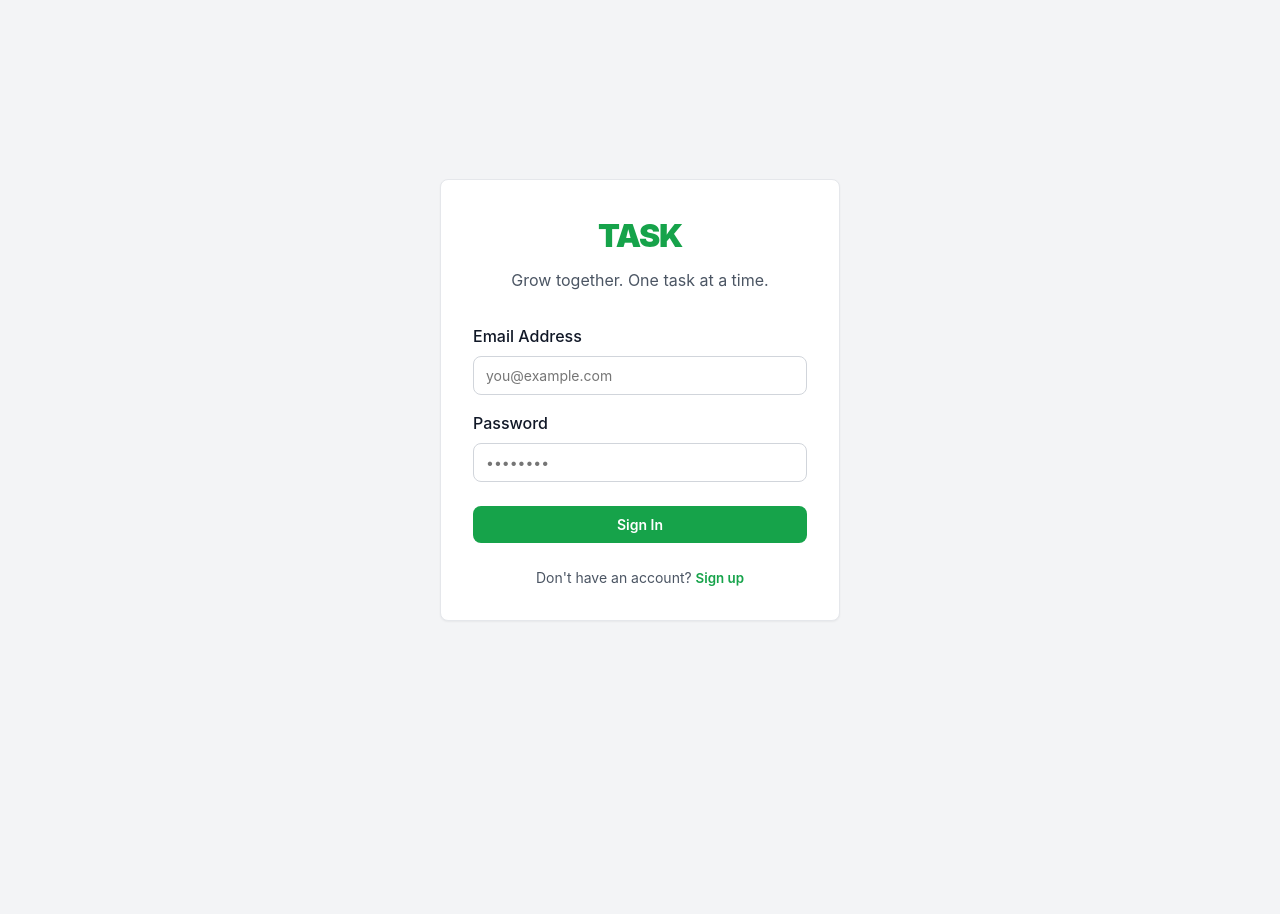
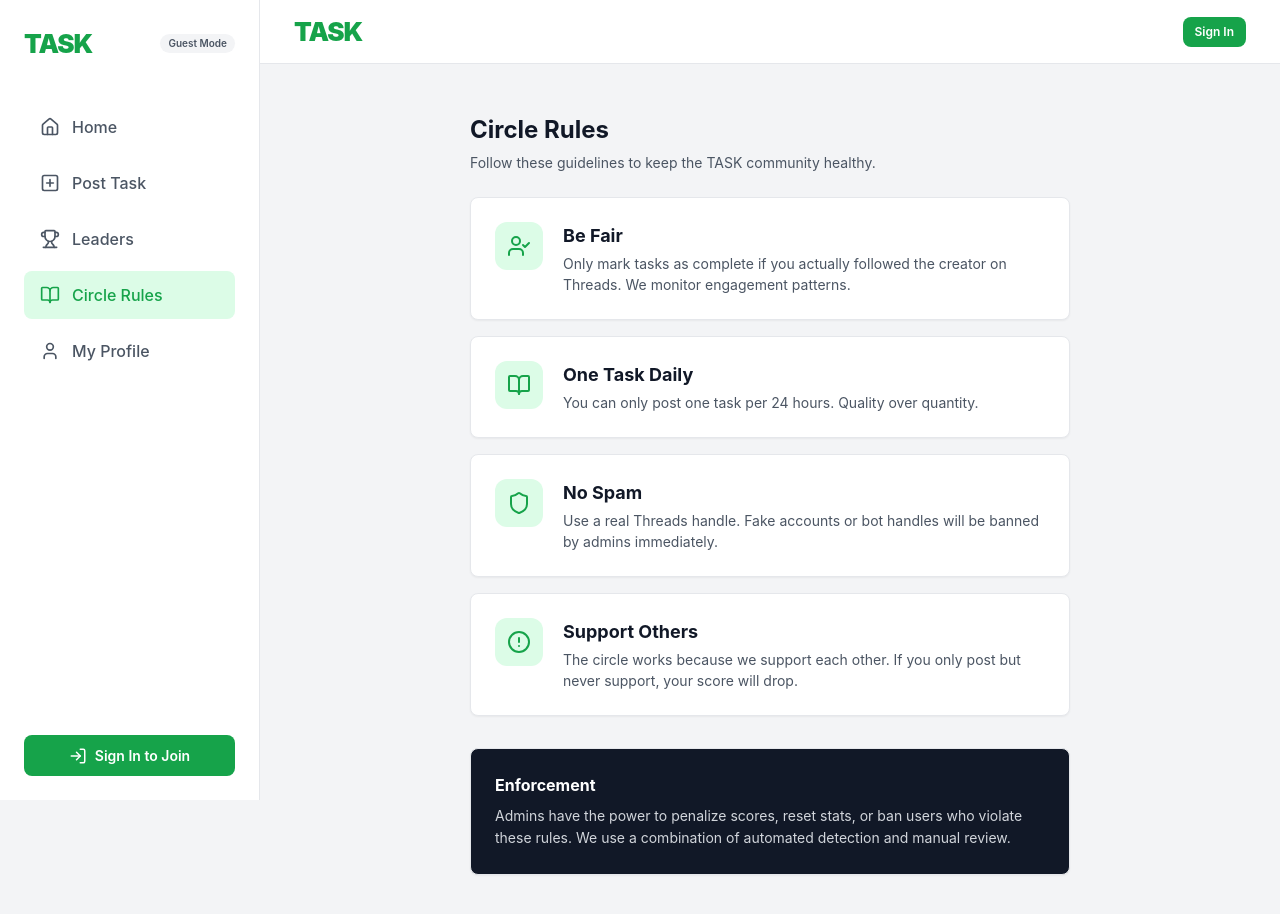
Before and after one commit to authorexhateyou-boop/Task-app, a React (Vite) app: page /rules in a window 1280 px wide. Before the commit this address led to /login. Shown: the top 914 px of the page. Before the commit the page ends 800 px from the top, so only its background shows below. Built offline with nearby package versions, Linux system fonts and the light colour scheme; no server answers.

Commit message:
feat: admin controls, guest mode, rules page, and UX improvements

```diff
--- a/src/App.tsx
+++ b/src/App.tsx
@@ -7,6 +7,7 @@ import Profile from './pages/Profile';
 import Leaderboard from './pages/Leaderboard';
 import PostTask from './pages/PostTask';
 import Admin from './pages/Admin';
+import Rules from './pages/Rules';
 import { AuthProvider } from './contexts/AuthContext';
 
 function App() {
@@ -38,6 +39,7 @@ function App() {
             <Route path="profile" element={<Profile />} />
             <Route path="leaderboard" element={<Leaderboard />} />
             <Route path="admin" element={<Admin />} />
+            <Route path="rules" element={<Rules />} />
             <Route path="*" element={<Navigate to="/" />} />
           </Route>
         </Routes>
--- a/src/components/Layout.tsx
+++ b/src/components/Layout.tsx
@@ -1,5 +1,5 @@
-import { Outlet, NavLink, Link, Navigate } from 'react-router-dom';
-import { Home, PlusSquare, User, Trophy, ShieldCheck } from 'lucide-react';
+import { Outlet, NavLink, Link, Navigate, useLocation } from 'react-router-dom';
+import { Home, PlusSquare, User, Trophy, ShieldCheck, BookOpen, LogIn } from 'lucide-react';
 import { useAuth } from '../contexts/AuthContext';
 import { useState, useEffect } from 'react';
 import { db } from '../lib/firebase';
@@ -7,6 +7,7 @@ import { doc, updateDoc } from 'firebase/firestore';
 
 export default function Layout() {
   const { currentUser, userData, isAdmin } = useAuth();
+  const location = useLocation();
   const [showSetup, setShowSetup] = useState(false);
   const [username, setUsername] = useState('');
   const [handle, setHandle] = useState('');
@@ -41,8 +42,9 @@ export default function Layout() {
     }
   };
 
-
-  if (!currentUser) {
+  // Auth Guard for specific routes in Guest Mode
+  const restrictedRoutes = ['/post', '/profile', '/admin'];
+  if (!currentUser && restrictedRoutes.includes(location.pathname)) {
     return <Navigate to="/login" />;
   }
 
@@ -50,8 +52,9 @@ export default function Layout() {
     <div className="app-layout">
       {/* Desktop Sidebar */}
       <aside className="sidebar">
-        <div className="sidebar-logo">
+        <div className="sidebar-logo" style={{ display: 'flex', alignItems: 'center', justifyContent: 'space-between' }}>
           <Link to="/" className="logo">TASK</Link>
+          {!currentUser && <span className="badge badge-gray" style={{ fontSize: '10px' }}>Guest Mode</span>}
         </div>
         <nav className="sidebar-nav">
           <NavLink to="/" className="sidebar-nav-item">
@@ -63,6 +66,9 @@ export default function Layout() {
           <NavLink to="/leaderboard" className="sidebar-nav-item">
             <Trophy size={20} /> Leaders
           </NavLink>
+          <NavLink to="/rules" className="sidebar-nav-item">
+            <BookOpen size={20} /> Circle Rules
+          </NavLink>
           {isAdmin && (
             <NavLink to="/admin" className="sidebar-nav-item">
               <ShieldCheck size={20} /> Admin
@@ -73,7 +79,7 @@ export default function Layout() {
           </NavLink>
         </nav>
 
-        {userData && (
+        {currentUser && userData ? (
           <Link to="/profile" style={{ marginTop: 'auto', display: 'flex', alignItems: 'center', gap: '12px', padding: '12px', borderRadius: 'var(--radius-md)', backgroundColor: 'var(--neutral-100)', textDecoration: 'none' }}>
             <div className="avatar avatar-sm" style={{ backgroundColor: 'var(--primary)', color: 'white' }}>
               {userData.username?.charAt(0).toUpperCase()}
@@ -83,17 +89,25 @@ export default function Layout() {
               <div style={{ fontSize: '12px', color: 'var(--neutral-600)' }}>{userData.threadsHandle}</div>
             </div>
           </Link>
+        ) : (
+          <Link to="/login" className="btn-primary" style={{ marginTop: 'auto', gap: '8px' }}>
+             <LogIn size={18} /> Sign In to Join
+          </Link>
         )}
       </aside>
 
       <div className="main-wrapper">
         {/* Mobile Top Header */}
-        <header className="header">
+        <header className="header" style={{ display: 'block' }}>
           <div className="container header-content">
             <Link to="/" className="logo">TASK</Link>
-            {userData && (
+            {currentUser && userData ? (
               <Link to="/profile" className="avatar avatar-sm" style={{ backgroundColor: 'var(--primary)', color: 'white' }}>
                 {userData.username?.charAt(0).toUpperCase()}
+              </Link>
+            ) : (
+              <Link to="/login" className="btn-primary" style={{ padding: '6px 12px', fontSize: '12px' }}>
+                Sign In
               </Link>
             )}
           </div>
@@ -117,12 +131,10 @@ export default function Layout() {
             <Trophy size={22} />
             Leaders
           </NavLink>
-          {isAdmin && (
-            <NavLink to="/admin" className="nav-item">
-              <ShieldCheck size={22} />
-              Admin
-            </NavLink>
-          )}
+          <NavLink to="/rules" className="nav-item">
+            <BookOpen size={22} />
+            Rules
+          </NavLink>
           <NavLink to="/profile" className="nav-item">
             <User size={22} />
             Profile
--- a/src/pages/Admin.tsx
+++ b/src/pages/Admin.tsx
@@ -52,6 +52,24 @@ export default function Admin() {
     }
   };
 
+  const resetStats = async (uid: string) => {
+    const confirm = window.confirm('Are you sure you want to RESET all stats for this user to zero?');
+    if (!confirm) return;
+
+    try {
+      await updateDoc(doc(db, 'users', uid), {
+        taskScore: 0,
+        tasksPosted: 0,
+        tasksCompleted: 0,
+        streak: 0
+      });
+      alert('User stats reset to zero');
+    } catch (e) {
+      console.error(e);
+      alert('Failed to reset stats');
+    }
+  };
+
   if (!isAdmin) {
     return <Navigate to="/" />;
   }
@@ -91,6 +109,13 @@ export default function Admin() {
                 </button>
                 <button
                   className="btn-secondary"
+                  style={{ padding: '6px 12px', color: 'var(--neutral-600)' }}
+                  onClick={() => resetStats(user.uid)}
+                >
+                  Reset Stats
+                </button>
+                <button
+                  className="btn-secondary"
                   style={{ padding: '6px 12px', color: 'var(--danger)', borderColor: 'var(--danger-bg)' }}
                   onClick={() => deleteUserRecord(user.uid)}
                 >
--- a/src/pages/Home.tsx
+++ b/src/pages/Home.tsx
@@ -1,9 +1,9 @@
-import { CheckCircle, ExternalLink, Trash2, User as UserIcon, Heart, Trophy } from 'lucide-react';
+import { CheckCircle, ExternalLink, Trash2, User as UserIcon, Heart, Trophy, LogIn } from 'lucide-react';
 import { useState, useEffect } from 'react';
 import { db } from '../lib/firebase';
 import { collection, query, orderBy, onSnapshot, doc, updateDoc, increment, deleteDoc, limit } from 'firebase/firestore';
 import { useAuth } from '../contexts/AuthContext';
-import { Link } from 'react-router-dom';
+import { Link, useNavigate } from 'react-router-dom';
 
 interface Task {
   id: string;
@@ -16,7 +16,8 @@ interface Task {
 }
 
 export default function Home() {
-  const { userData } = useAuth();
+  const { userData, currentUser } = useAuth();
+  const navigate = useNavigate();
   const [tasks, setTasks] = useState<Task[]>([]);
   const [completedTaskIds, setCompletedTaskIds] = useState<string[]>(() => {
     const saved = localStorage.getItem('completed_tasks');
@@ -32,6 +33,8 @@ export default function Home() {
   }, [completedTaskIds]);
 
   useEffect(() => {
+    // Scaling Solution: For 1000+ users, we should use pagination (startAfter)
+    // or separate users into "Circles" (groups) by adding where('circleId', '==', userCircle)
     const q = query(
       collection(db, 'tasks'),
       orderBy('createdAt', 'desc'),
@@ -49,6 +52,10 @@ export default function Home() {
   }, []);
 
   const markComplete = async (taskId: string, creatorId: string) => {
+    if (!currentUser) {
+      navigate('/login');
+      return;
+    }
     if (completedTaskIds.includes(taskId)) return;
     setCompletedTaskIds(prev => [...prev, taskId]);
     try {
@@ -64,6 +71,11 @@ export default function Home() {
       console.error("Mark complete failed:", e);
       setCompletedTaskIds(prev => prev.filter(id => id !== taskId));
     }
+  };
+
+  const getFormatHandle = (handle: string) => {
+    const clean = handle?.replace('@', '').trim();
+    return `https://threads.net/@${clean}`;
   };
 
   const deleteTask = async (taskId: string) => {
@@ -100,6 +112,18 @@ export default function Home() {
       <div className="feed-column">
         <h1 className="page-title">Daily Circle</h1>
         <p className="page-subtitle">Support others to grow your reputation.</p>
+
+        {!currentUser && (
+          <div className="card animate-enter" style={{ backgroundColor: 'var(--accent)', border: '1px solid var(--primary)', padding: '24px', marginBottom: '24px', display: 'flex', alignItems: 'center', justifyContent: 'space-between', gap: '16px' }}>
+            <div>
+              <h3 style={{ fontSize: '18px', fontWeight: 800, color: 'var(--primary-hover)', marginBottom: '4px' }}>Welcome Passenger! ✈️</h3>
+              <p style={{ fontSize: '14px', color: 'var(--neutral-800)' }}>You are in <strong>Guest Mode</strong>. Watch the circle growth, but sign in to participate.</p>
+            </div>
+            <Link to="/login" className="btn-primary" style={{ whiteSpace: 'nowrap', display: 'flex', gap: '8px' }}>
+              <LogIn size={18} /> Join Now
+            </Link>
+          </div>
+        )}
 
         <div style={{
           display: 'flex',
@@ -172,7 +196,7 @@ export default function Home() {
                       <h3 style={{ fontWeight: 600, fontSize: '18px' }}>{task.creatorName}</h3>
                       <p style={{ color: 'var(--neutral-600)', fontSize: '14px', marginBottom: '8px' }}>
                         <a
-                          href={`https://threads.net/${task.threadsHandle?.replace('@', '')}`}
+                          href={getFormatHandle(task.threadsHandle)}
                           target="_blank"
                           rel="noopener noreferrer"
                           style={{ color: 'var(--primary)', textDecoration: 'none', fontWeight: 500 }}
@@ -202,13 +226,13 @@ export default function Home() {
                         <button
                           className="btn-secondary"
                           style={{ padding: '8px 12px' }}
-                          onClick={() => window.open(`https://threads.net/${task.threadsHandle?.replace('@', '')}`, '_blank')}
+                          onClick={() => window.open(getFormatHandle(task.threadsHandle), '_blank')}
                         >
                           <ExternalLink size={14} /> Open Link
                         </button>
                         <button
-                          className="btn-primary"
-                          style={{ padding: '8px 12px' }}
+                          className={`btn-primary ${!currentUser ? 'disabled' : ''}`}
+                          style={{ padding: '8px 12px', opacity: !currentUser ? 0.6 : 1 }}
                           onClick={() => markComplete(task.id, task.creatorId)}
                         >
                           Mark Complete
--- a/src/pages/Leaderboard.tsx
+++ b/src/pages/Leaderboard.tsx
@@ -2,6 +2,8 @@ import { Activity, Medal, User as UserIcon } from 'lucide-react';
 import { useState, useEffect } from 'react';
 import { db } from '../lib/firebase';
 import { collection, query, orderBy, limit, onSnapshot } from 'firebase/firestore';
+import { useAuth } from '../contexts/AuthContext';
+import { Link } from 'react-router-dom';
 
 interface BaseUser {
   uid: string;
@@ -82,6 +84,13 @@ export default function Leaderboard() {
           </div>
         )})}
       </div>
+
+      {!useAuth().currentUser && (
+        <div className="card" style={{ marginTop: '24px', textAlign: 'center', backgroundColor: 'var(--neutral-100)', border: 'none' }}>
+           <p style={{ fontSize: '14px', color: 'var(--neutral-600)', marginBottom: '16px' }}>Want to see your name on the board?</p>
+           <Link to="/login" className="btn-primary" style={{ display: 'inline-flex' }}>Start Climbing Today</Link>
+        </div>
+      )}
     </div>
   );
 }
--- a/src/pages/Login.tsx
+++ b/src/pages/Login.tsx
@@ -77,6 +77,11 @@ export default function Login() {
             />
           </div>
 
+          <div style={{ display: 'flex', alignItems: 'center', gap: '8px' }}>
+            <input type="checkbox" id="remember" style={{ cursor: 'pointer' }} defaultChecked />
+            <label htmlFor="remember" style={{ fontSize: '14px', color: 'var(--neutral-600)', cursor: 'pointer' }}>Remember me</label>
+          </div>
+
           <button type="submit" className="btn-primary" style={{ marginTop: '8px' }} disabled={loading}>
             {loading ? 'Processing...' : (isLogin ? 'Sign In' : 'Create Account')}
           </button>
--- /dev/null
+++ b/src/pages/Rules.tsx
@@ -0,0 +1,66 @@
+import { Shield, BookOpen, UserCheck, AlertCircle } from 'lucide-react';
+
+export default function Rules() {
+  const rules = [
+    {
+      title: 'Be Fair',
+      description: 'Only mark tasks as complete if you actually followed the creator on Threads. We monitor engagement patterns.',
+      icon: <UserCheck size={24} className="text-primary" />
+    },
+    {
+      title: 'One Task Daily',
+      description: 'You can only post one task per 24 hours. Quality over quantity.',
+      icon: <BookOpen size={24} className="text-primary" />
+    },
+    {
+      title: 'No Spam',
+      description: 'Use a real Threads handle. Fake accounts or bot handles will be banned by admins immediately.',
+      icon: <Shield size={24} className="text-primary" />
+    },
+    {
+      title: 'Support Others',
+      description: 'The circle works because we support each other. If you only post but never support, your score will drop.',
+      icon: <AlertCircle size={24} className="text-primary" />
+    }
+  ];
+
+  return (
+    <div className="centered-content">
+      <h1 className="page-title">Circle Rules</h1>
+      <p className="page-subtitle">Follow these guidelines to keep the TASK community healthy.</p>
+
+      <div style={{ display: 'flex', flexDirection: 'column', gap: '16px' }}>
+        {rules.map((rule, index) => (
+          <div key={index} className="card" style={{ display: 'flex', gap: '20px', padding: '24px' }}>
+            <div style={{
+              width: '48px',
+              height: '48px',
+              borderRadius: '12px',
+              backgroundColor: 'var(--accent)',
+              display: 'flex',
+              alignItems: 'center',
+              justifyContent: 'center',
+              flexShrink: 0,
+              color: 'var(--primary)'
+            }}>
+              {rule.icon}
+            </div>
+            <div>
+              <h3 style={{ fontSize: '18px', fontWeight: 700, marginBottom: '4px' }}>{rule.title}</h3>
+              <p style={{ color: 'var(--neutral-600)', fontSize: '14px', lineHeight: 1.5 }}>
+                {rule.description}
+              </p>
+            </div>
+          </div>
+        ))}
+      </div>
+
+      <div className="card" style={{ marginTop: '32px', backgroundColor: 'var(--neutral-900)', color: 'white' }}>
+        <h3 style={{ fontSize: '16px', fontWeight: 700, marginBottom: '8px' }}>Enforcement</h3>
+        <p style={{ fontSize: '14px', color: 'var(--neutral-300)', lineHeight: '1.6' }}>
+          Admins have the power to penalize scores, reset stats, or ban users who violate these rules. We use a combination of automated detection and manual review.
+        </p>
+      </div>
+    </div>
+  );
+}
```
